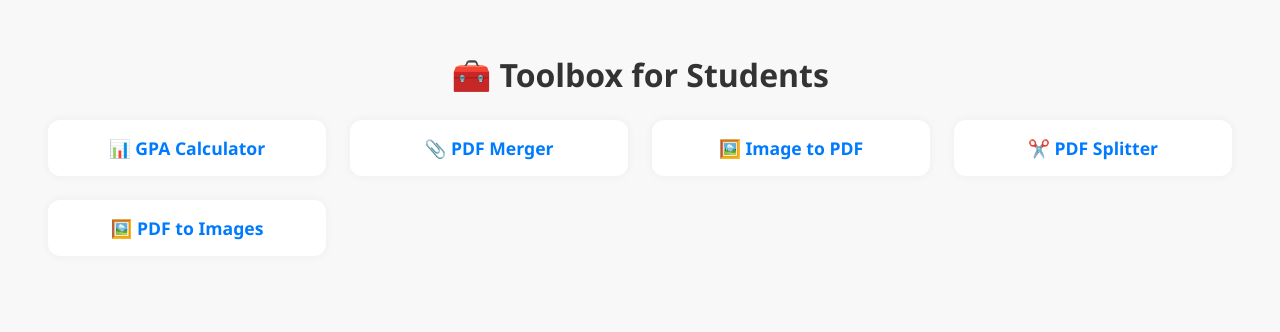
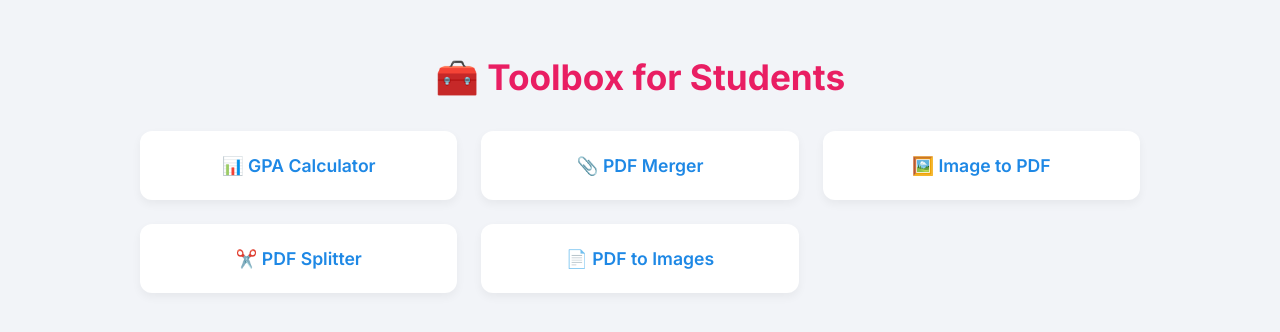
Before and after one commit to Avansih/Toolbox-for-Students, a plain HTML site: page index.html in a window 1280 px wide. Drawn offline with Linux system fonts and the light colour scheme.

Commit message:
Update index.html

```diff
--- a/index.html
+++ b/index.html
@@ -1,50 +1,58 @@
 <!DOCTYPE html>
 <html lang="en">
 <head>
-  <meta charset="UTF-8">
-  <title>Toolbox for Students</title>
+  <meta charset="UTF-8" />
+  <title>🧰 Toolbox for Students</title>
+  <link rel="preconnect" href="https://fonts.googleapis.com">
+  <link href="https://fonts.googleapis.com/css2?family=Inter:wght@500;600;700&display=swap" rel="stylesheet">
   <style>
     body {
-      font-family: 'Segoe UI', sans-serif;
+      font-family: 'Inter', sans-serif;
       margin: 0;
       padding: 2rem;
-      background: #f8f8f8;
-      color: #333;
+      background: #f2f4f8;
+      color: #222;
     }
 
     h1 {
       text-align: center;
-      margin-bottom: 1.5rem;
+      font-size: 2.2rem;
+      color: #e91e63;
+      margin-bottom: 2rem;
     }
 
     .tools-grid {
       display: grid;
       grid-template-columns: repeat(auto-fit, minmax(250px, 1fr));
       gap: 1.5rem;
-      padding: 0 1rem;
+      max-width: 1000px;
+      margin: auto;
     }
 
     .tool-card {
-      background: white;
-      padding: 1rem;
+      background: #fff;
+      padding: 1.5rem;
       border-radius: 12px;
-      box-shadow: 0 0 10px rgba(0,0,0,0.05);
+      box-shadow: 0 4px 10px rgba(0, 0, 0, 0.05);
       text-align: center;
-      transition: transform 0.2s ease;
+      transition: transform 0.2s, box-shadow 0.2s;
     }
 
     .tool-card:hover {
-      transform: scale(1.02);
+      transform: translateY(-5px);
+      box-shadow: 0 6px 14px rgba(0, 0, 0, 0.1);
     }
 
     .tool-card a {
       text-decoration: none;
-      color: #007bff;
-      font-weight: bold;
+      color: #1e88e5;
+      font-weight: 600;
       font-size: 1.1rem;
     }
   </style>
 </head>
+<link rel="icon" href="https://em-content.zobj.net/source/apple/354/toolbox_1f9f0.png" />
+
 <body>
 
   <h1>🧰 Toolbox for Students</h1>
@@ -63,9 +71,8 @@
       <a href="pdf-splitter.html">✂️ PDF Splitter</a>
     </div>
     <div class="tool-card">
-      <a href="pdf-to-images.html">🖼️ PDF to Images</a>
+      <a href="pdf-to-images.html">📄 PDF to Images</a>
     </div>
-
   </div>
 
 </body>
```
